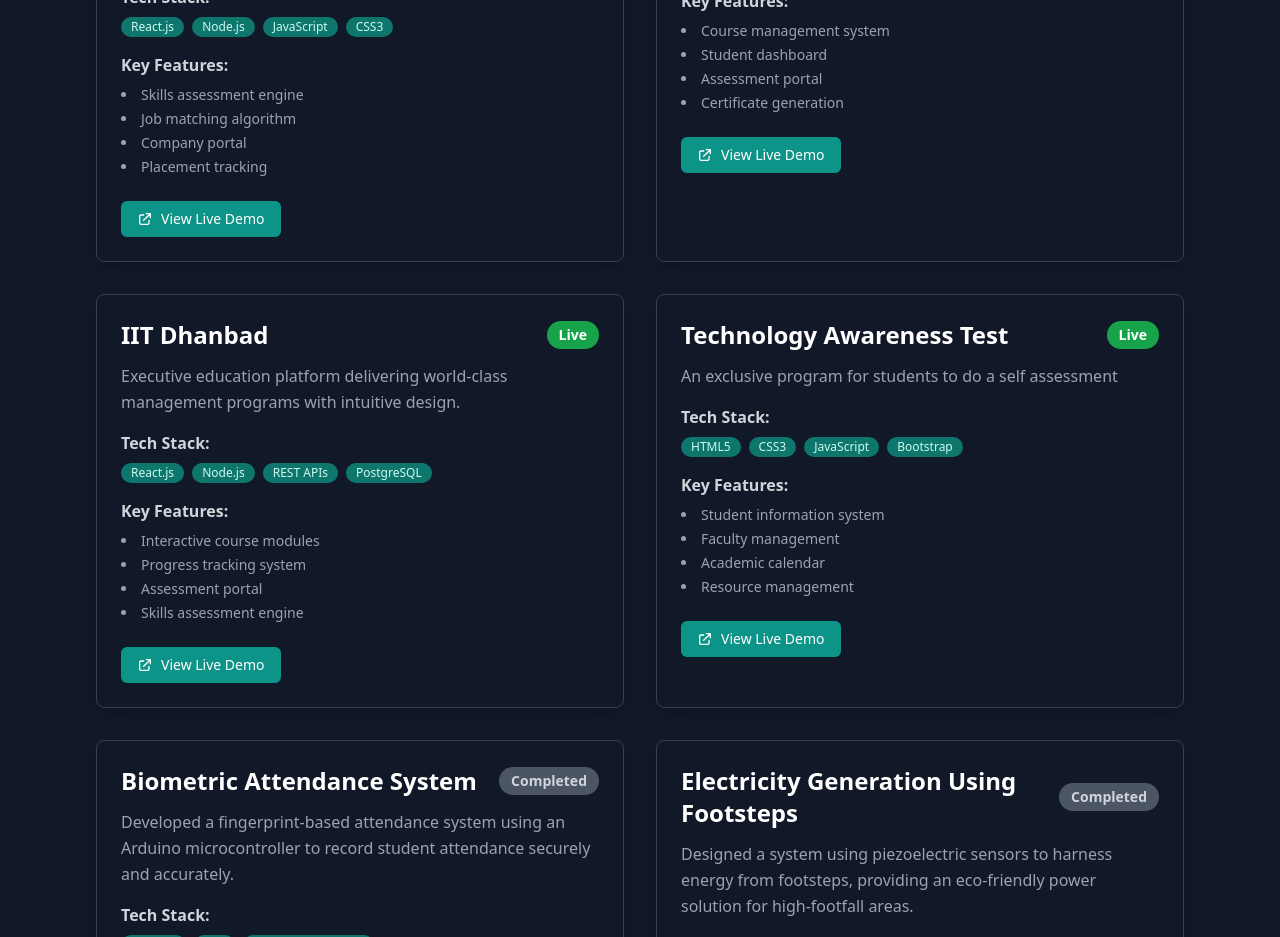
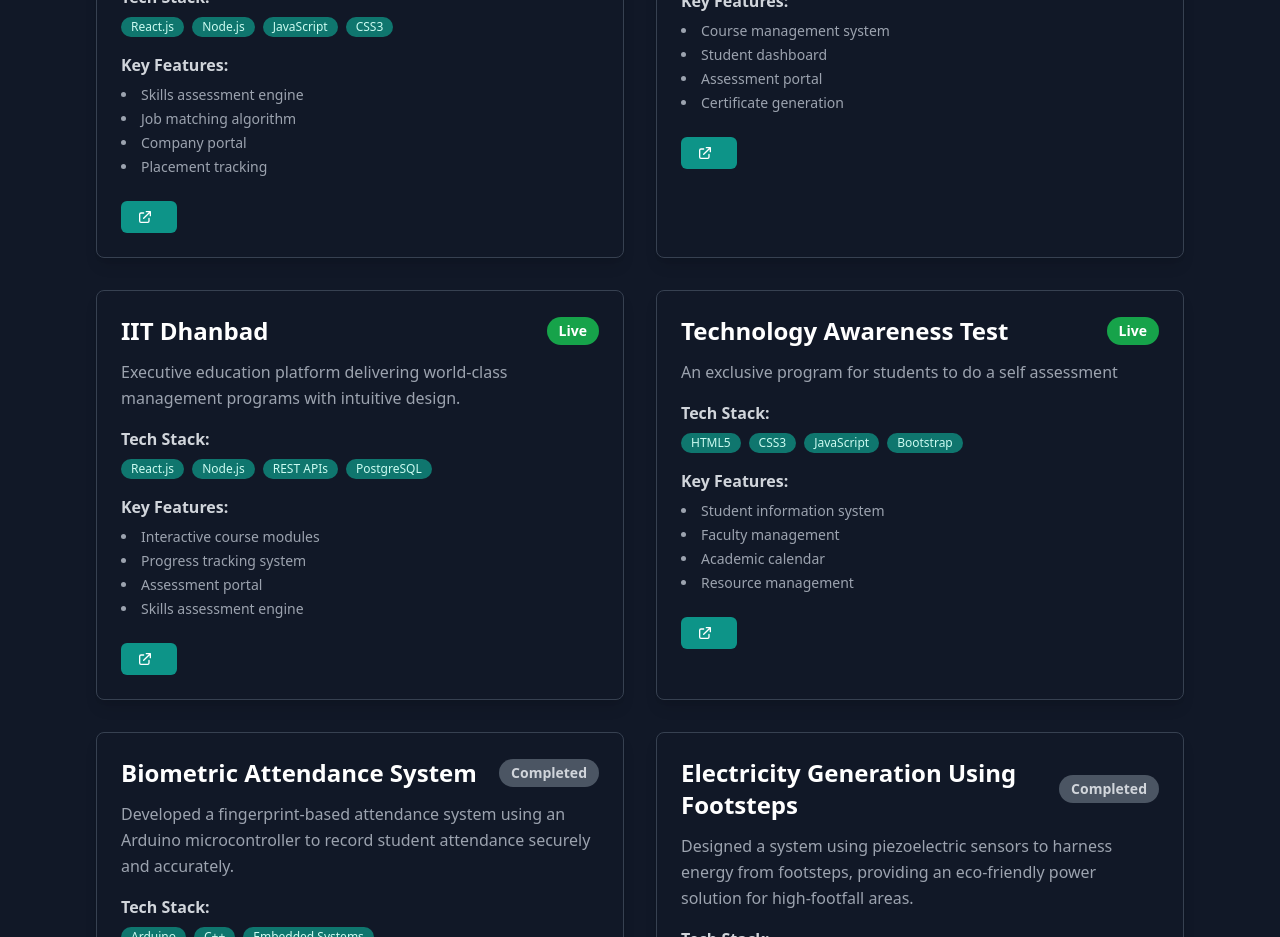
Before and after one commit to bhargavi-ega/Bhargavi_Portfolio, a React (Create React App) app: page / in a window 1280 px wide. Shown: the part 2580-3517 px from the top of the page. Built offline with nearby package versions, Linux system fonts and the light colour scheme.

Commit message:
Update App.js

```diff
--- a/src/App.js
+++ b/src/App.js
@@ -758,7 +758,7 @@ function App() {
                             <svg className="w-4 h-4 mr-2" fill="none" stroke="currentColor" viewBox="0 0 24 24" xmlns="http://www.w3.org/2000/svg">
                               <path strokeLinecap="round" strokeLinejoin="round" strokeWidth="2" d="M10 6H6a2 2 0 00-2 2v10a2 2 0 002 2h10a2 2 0 002-2v-4M14 4h6m0 0v6m0-6L10 14"></path>
                             </svg>
-                            View Live Demo
+
                           </a>
                         ) : (
                           <a
```
